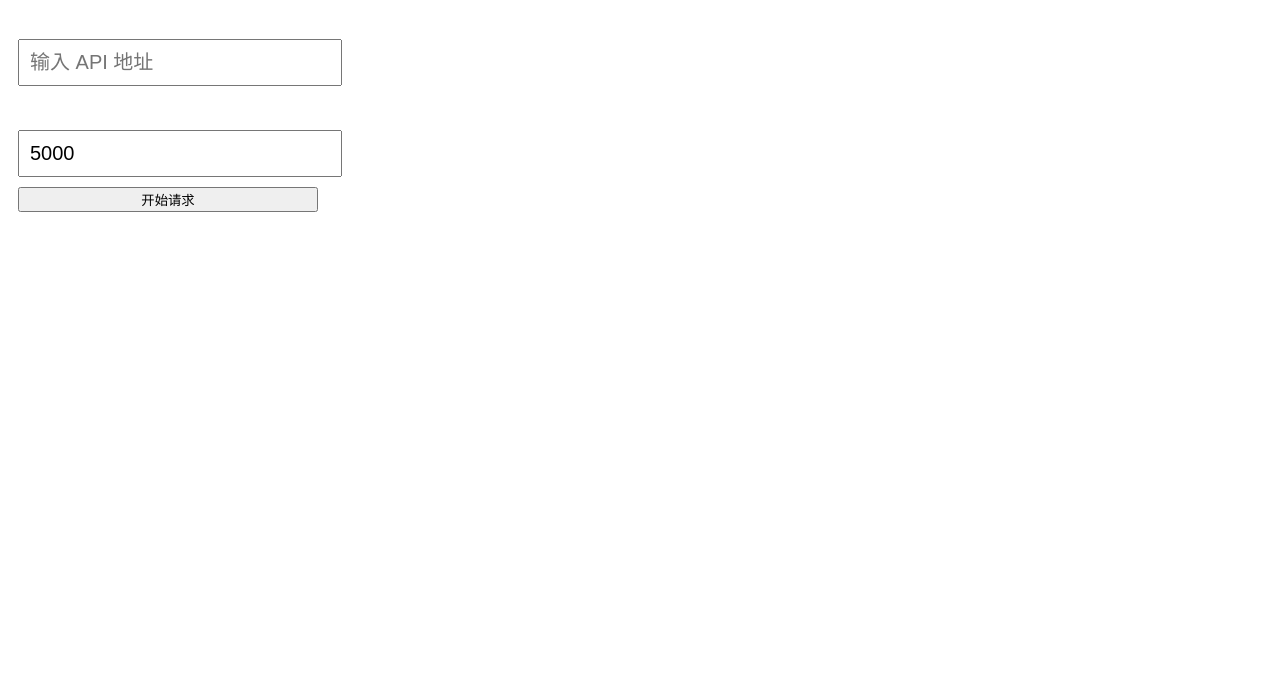
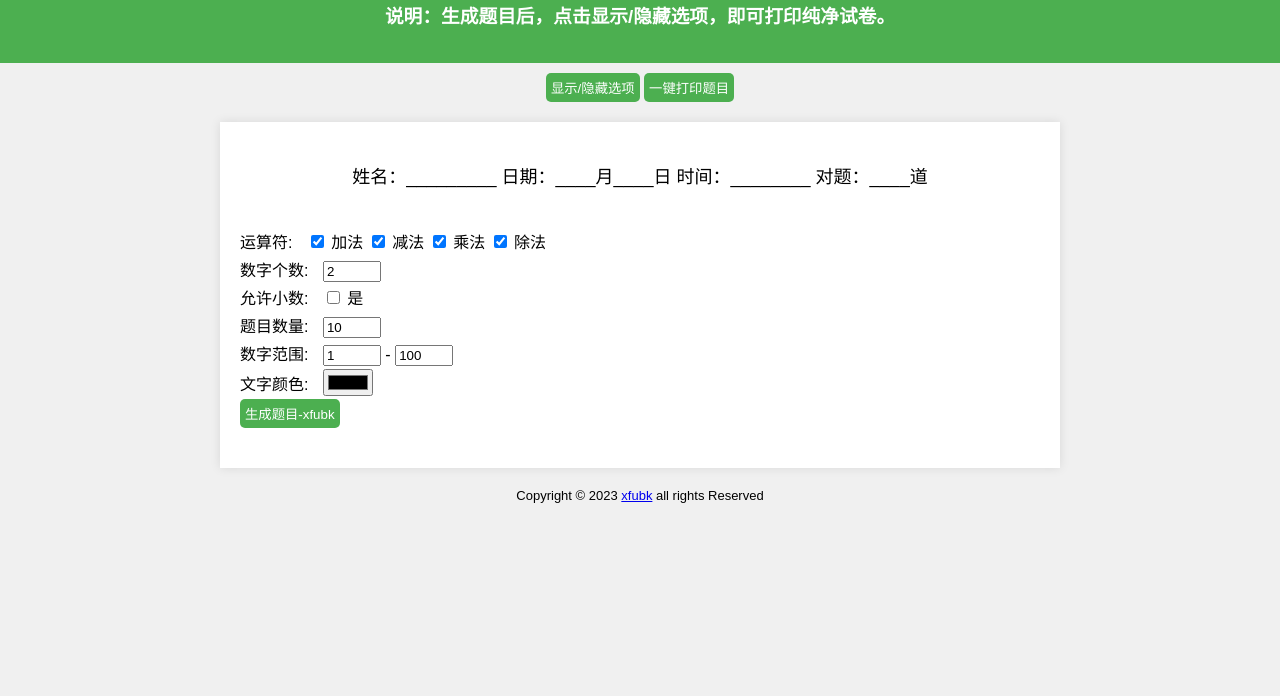
Before and after one commit to xgwl6/tpys, a plain HTML site: page index.html in a window 1280 px wide. Shown: the part 104-800 px from the top of the page. Drawn offline with Linux system fonts and the light colour scheme.

Commit message:
Add files via upload

```diff
--- a/index.html
+++ b/index.html
@@ -1,100 +1,223 @@
-
 <!DOCTYPE html>
-<html>
+<html lang="zh">
 <head>
     <meta charset="UTF-8">
-    <title>访问 API</title>
     <meta name="viewport" content="width=device-width, initial-scale=1.0">
 	<style>
-       body{
-   background-image:url("bj.jpg");
-   background-attachment: fixed;
-   background-repeat: no-repeat;
-   background-size: cover;
+body {
+    font-family: Arial, sans-serif;
+    background-color: #f0f0f0;
+    margin: 0;
+    padding: 0;
+}
+.header {
+    background-color: #4CAF50;
+    color: white;
+    text-align: center;
+    padding: 1em;
 }
 
-        #api-result {
-            margin-top: 20px;
-            font-size: 20px;
-            color: #ffa500;
+.container {
+    max-width: 800px;
+    margin: 20px auto;
+    background-color: #fff;
+    padding: 20px;
+    box-shadow: 0 0 10px rgba(0, 0, 0, 0.1);
 }
 
-        h1 {
-            font-size: 28px;
-            margin-top: 50px;
-            text-align: center;
-            color: white;
+.hidden {
+    display: block;
 }
 
-        label, input, button {
-            display: block;
-            margin: 10px;
-            width: 90%;
-            max-width: 300px;
+#options {
+    margin-bottom: 20px;
+	    line-height: 28px;
+}
+input{
+    max-width: 50px;
+}
+.print-r {
+    text-align: center;
+    font-size: 18px;
+    padding: 20px;
 }
 
-        #api-url, #api-interval {
-            font-size: 20px;
+label {
+    margin-right: 10px;
+}
+
+#questions {
+    display: grid;
+    grid-template-columns: repeat(2, 1fr);
+    grid-gap: 10px;
+}
+
+.question {
+    border: 1px solid #ccc;
     padding: 10px;
+    margin-bottom: 10px;
+    color: #000;
+button.btn {
+    padding: 5px;
+    background-color: #4caf50;
+    color: #fff;
+    border: none;
+    border-radius: 5px;
+    cursor: pointer;
+    transition: background-color 0.3s ease;
+}
 }
 	</style>
+    <title>小学数学出题器</title>
 </head>
 <body>
-    <h1>访问 API</h1>
-    <label for="api-url" style="color: white;">API 地址：</label>
-    <input id="api-url" type="text" placeholder="输入 API 地址">
-    <label for="api-interval" style="color: white;">访问间隔（毫秒）（0为仅访问一次）：</label>
-    <input id="api-interval" type="number" value="5000" min="0" placeholder="输入访问间隔">
-    <button onclick="startApiRequest()">开始请求</button>
-    <div id="api-result"></div>
+<div class="header">
+        <h1>小学数学出题器</h1>
+		<h3>说明：生成题目后，点击显示/隐藏选项，即可打印纯净试卷。</h3>
+    </div>
+        <p style="text-align:center;margin-top:10px"><button style="padding: 5px;
+    background-color: #4caf50;
+    color: #fff;
+    border: none;
+    border-radius: 5px;
+    cursor: pointer;" onclick="toggleOptions()">显示/隐藏选项</button>&nbsp;<button style="padding: 5px;
+    background-color: #4caf50;
+    color: #fff;
+    border: none;
+    border-radius: 5px;
+    cursor: pointer;" onclick="printQuestions()">一键打印题目</button></p>
+
+    <div class="container">
+	<div class="print-r">姓名：_________ 日期：____月____日  时间：________  对题：____道<br><br></div>
+        <div id="options" class="hidden">
+            <label>运算符:</label>
+            <input type="checkbox" id="addition" checked> 加法
+            <input type="checkbox" id="subtraction" checked> 减法
+            <input type="checkbox" id="multiplication" checked> 乘法
+            <input type="checkbox" id="division" checked> 除法
+<br>
+            <label>数字个数:</label>
+            <input type="number" id="numDigits" value="2">
+
+            <br><label>允许小数:</label>
+            <input type="checkbox" id="allowDecimal"> 是
+
+            <br><label>题目数量:</label>
+            <input type="number" id="numQuestions" value="10">
+
+            <br><label>数字范围:</label>
+            <input type="number" id="minRange" value="1">
+            <span>-</span>
+            <input type="number" id="maxRange" value="100">
+
+            <br><label>文字颜色:</label>
+            <input type="color" id="textColor" value="#000000">
+
+            <br><button style="padding: 5px;
+    background-color: #4caf50;
+    color: #fff;
+    border: none;
+    border-radius: 5px;
+    cursor: pointer;" onclick="generateQuestions()">生成题目-xfubk</button>
+        </div>
+
+        <div id="questions" class="hidden"></div>
+</div>
 
     <script>
-        function startApiRequest() {
-            // 获取 API 地址和访问间隔
-            const apiUrl = document.getElementById('api-url').value.trim();
-            const interval = parseInt(document.getElementById('api-interval').value);
-
-            // 确认 API 地址和访问间隔合法
-            if (!apiUrl) {
-                alert('请输入 API 地址');
-                return;
+	// script.js
+function toggleOptions() {
+	var content = document.getElementById("options");
+    if (content.style.display === "none") {
+      content.style.display = "block";
+    } else {
+      content.style.display = "none";
     }
-            if (isNaN(interval)) {
-                alert('请输入有效的访问间隔时间');
-                return;
-            }
-            if (interval < 0) {
-                alert('访问间隔不能小于 0 毫秒');
-                return;
 }
 
-            // 访问 API 并显示返回结果
-            if (interval === 0) {
-                fetch(apiUrl)
-                    .then(response => response.text())
-                    .then(data => {
-                        const resultDiv = document.getElementById('api-result');
-                        resultDiv.innerHTML += `<p>${data}</p>`;
-                    })
-                    .catch(error => {
-                        const resultDiv = document.getElementById('api-result');
-                        resultDiv.innerHTML += `<p style="color: red;">请求出错：${error.message}</p>`;
+function generateQuestions() {
+    const operators = getSelectedOperators();
+    const numDigits = parseInt(document.getElementById("numDigits").value);
+    const allowDecimal = document.getElementById("allowDecimal").checked;
+    const numQuestions = parseInt(document.getElementById("numQuestions").value);
+    const minRange = parseInt(document.getElementById("minRange").value);
+    const maxRange = parseInt(document.getElementById("maxRange").value);
+    const textColor = document.getElementById("textColor").value;
+
+    const questionsContainer = document.getElementById("questions");
+    questionsContainer.innerHTML = "";
+
+    for (let i = 0; i < numQuestions; i++) {
+        const question = generateQuestion(operators, numDigits, allowDecimal, minRange, maxRange);
+        const questionElement = document.createElement("div");
+        questionElement.className = "question";
+        questionElement.style.color = textColor;
+        questionElement.textContent = `题${i + 1}：${question}`;
+        questionsContainer.appendChild(questionElement);
+    }
+
+    questionsContainer.classList.remove('hidden');
+
+}
+
+function getSelectedOperators() {
+    const operators = [];
+    if (document.getElementById("addition").checked) operators.push("+");
+    if (document.getElementById("subtraction").checked) operators.push("-");
+    if (document.getElementById("multiplication").checked) operators.push("*");
+    if (document.getElementById("division").checked) operators.push("/");
+    return operators;
+}
+
+
+function generateRandomNumber(min, max, allowDecimal) {
+    const randomNumber = Math.random() * (max - min) + min;
+
+    return allowDecimal ? randomNumber.toFixed(2) : Math.floor(randomNumber);
+}
+
+function generateQuestion(operators, numDigits, allowDecimal, minRange, maxRange) {
+
+    const numbers = Array.from({ length: numDigits }, () => generateRandomNumber(minRange, maxRange, allowDecimal));
+
+    const operatorArray = Array.from({ length: numDigits - 1 }, () => operators[Math.floor(Math.random() * operators.length)]);
+
+    let questionString = numbers[0].toString();
+    for (let i = 1; i < numDigits; i++) {
+        questionString += ` ${operatorArray[i - 1]} ${numbers[i]}`;
+    }
+
+    let result = eval(questionString);
+
+    while ((!allowDecimal && (result % 1 !== 0 || result < 0)) || result < 0) {
+        numbers.forEach((_, index) => {
+            numbers[index] = generateRandomNumber(minRange, maxRange, allowDecimal);
         });
-            } else {
-              setInterval(() => {
-                  fetch(apiUrl)
-                      .then(response => response.text())
-                      .then(data => {
-                          const resultDiv = document.getElementById('api-result');
-                          resultDiv.innerHTML += `<p>${data}</p>`;
-                      })
-                      .catch(error => {
-                          const resultDiv = document.getElementById('api-result');
-                          resultDiv.innerHTML += `<p style="color: red;">请求出错：${error.message}</p>`;
+
+        operatorArray.forEach((_, index) => {
+            operatorArray[index] = operators[Math.floor(Math.random() * operators.length)];
         });
-              }, interval);
+
+        questionString = numbers[0].toString();
+        for (let i = 1; i < numDigits; i++) {
+            questionString += ` ${operatorArray[i - 1]} ${numbers[i]}`;
         }
+
+        result = eval(questionString);
     }
+
+	return questionString + " = " + "_________"
+    //如果需要显示答案，注释上面一行，显示下面一行即可
+	//return questionString + " = " + "_________"+"答案："+result;
+
+}
+
+
+function printQuestions() {
+    window.print();
+}
+
 	</script>
+	<center><p class="text-center text-muted pt-4" style="font-size: 13px;">&#67;&#111;&#112;&#121;&#114;&#105;&#103;&#104;&#116;&#32;&#169;&#32;&#50;&#48;&#50;&#51; <a href="http://%77%77%77%2e%78%66%75%62%6b%2e%63%6f%6d" target="_blank">&#120;&#102;&#117;&#98;&#107;</a> &#97;&#108;&#108;&#32;&#114;&#105;&#103;&#104;&#116;&#115;&#32;&#82;&#101;&#115;&#101;&#114;&#118;&#101;&#100;</p></center>
 </body>
 </html>
```
Lines whose indentation alone changed are shown as unchanged.
